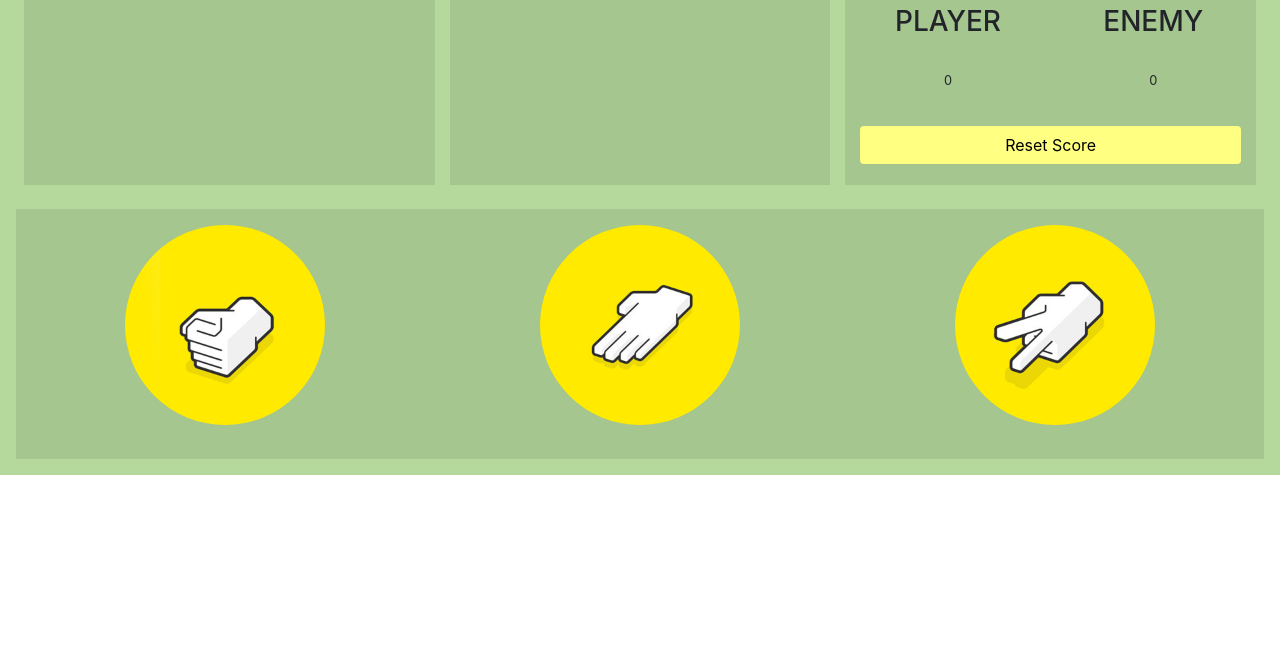
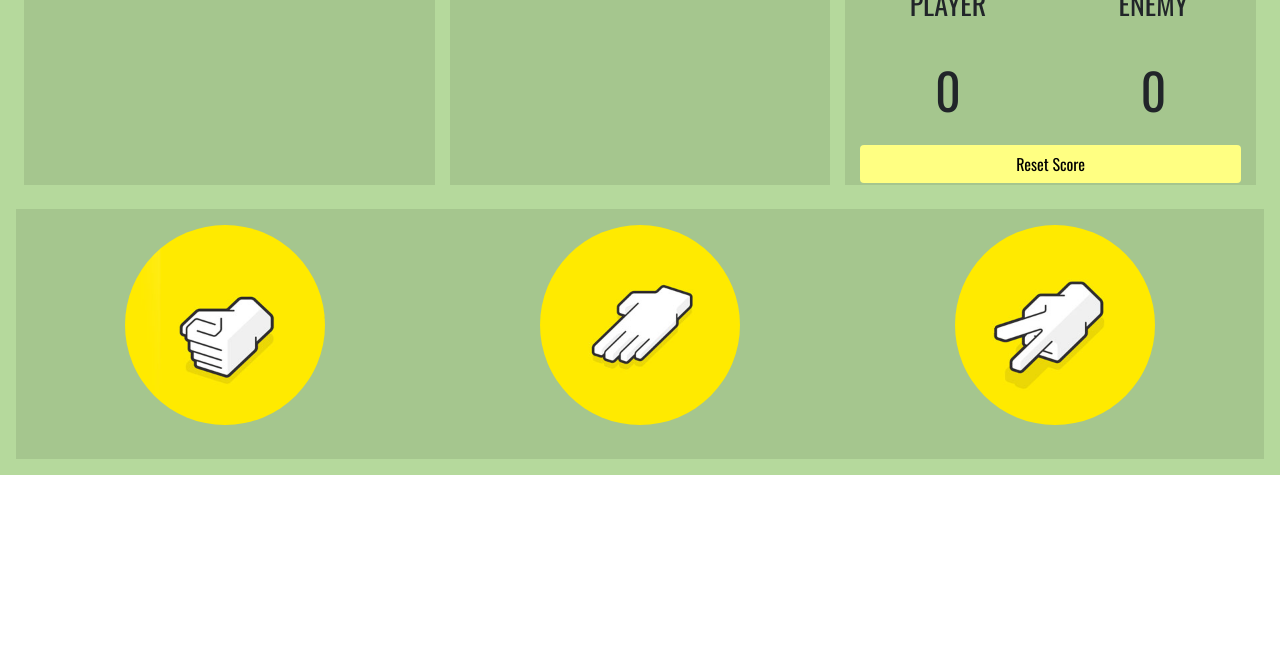
Before and after one commit to marklorenzed/Jack-N-Poy, a plain HTML site: page index.html in a window 1280 px wide. Shown: the part 137-800 px from the top of the page. Drawn offline with nearby package versions, Linux system fonts and the light colour scheme.

Commit message:
revised fonts

```diff
--- a/assets/css/style.css
+++ b/assets/css/style.css
@@ -1,9 +1,12 @@
 *{
 	padding:0;
 	margin:0;
-
+	font-family: 'Oswald', sans-serif;
 }
 
+body {
+	background-color: #B5D99C;
+}
 #playerPick {
 	background-color: #F5F7DC;
 	min-height: 300px;
@@ -61,3 +64,11 @@ img {
 	height: 220px;
 	transition: 0.5s;
 }
+
+#playerscore {
+	font-size: 50px;
+}
+
+#enemyscore {
+	font-size: 50px;
+}
--- a/index.html
+++ b/index.html
@@ -5,7 +5,7 @@
 
 	<link rel="stylesheet" type="text/css" href="assets/css/style.css">
 	<link rel="stylesheet" type="text/css" href="assets/css/bootstrap.min.css">
-
+	<link href="https://fonts.googleapis.com/css?family=Oswald" rel="stylesheet">
 
 </head>
 <body>
@@ -40,12 +40,12 @@
 						<div class="col-6 text-center">
 							<h3>PLAYER</h3>
 							<br>
-							<p class= "small" id="playerscore">0</p>
+							<p class= "" id="playerscore">0</p>
 						</div>
 						<div class="col-6 text-center">
 							<h3>ENEMY</h3>
 							<br>
-							<p class= "small" id="enemyscore">0</p>
+							<p class= "" id="enemyscore">0</p>
 						</div>
 						<div class="col-12">
 							<button class="btn" onclick="resetScore()">Reset Score</button>
```
